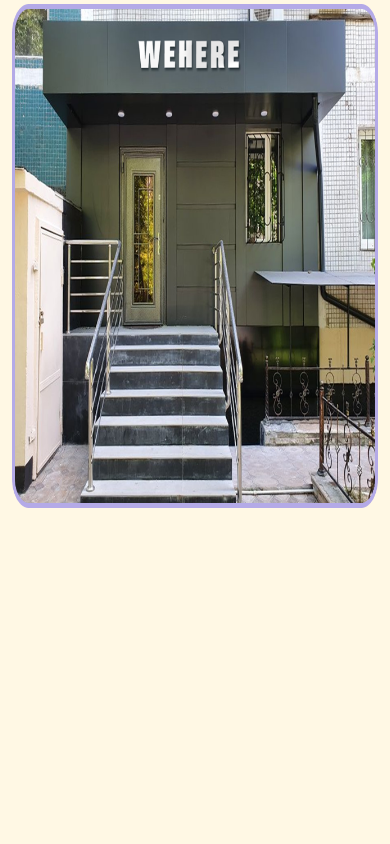
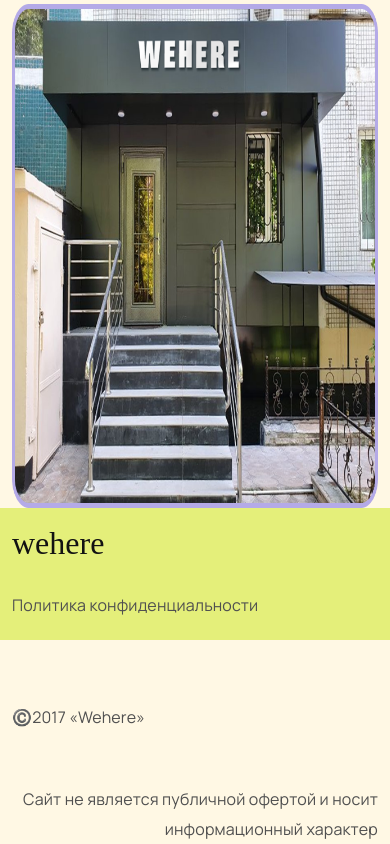
Before and after one commit to Sid232323/Wehere, a plain HTML site: page index.htm in a window 390 px wide. Shown: the part 7803-8647 px from the top of the page. Before the commit the page ends 8311 px from the top, so only its background shows below. Drawn offline with nearby package versions, Linux system fonts and the light colour scheme.

Commit message:
complete

```diff
--- a/index.htm
+++ b/index.htm
@@ -181,10 +181,21 @@
                         document.getElementById("pause").hidden = true;
                     }
                     function cat_1(){
-                        document.getElementById("cat").src="img/music/player/cat2.png"
+                        if(treck == 0){
+                            document.getElementById("cat").src="img/music/player/cat2.png"
+                        }
+                        else{
+                            document.getElementById("cat").src=" "
+                        }
+
                     }
                     function cat_2(){
-                        document.getElementById("cat").src="img/music/player/cat.png"
+                        if(treck >= 1){
+                            document.getElementById("cat").src="img/music/player/cat.png"
+                        }
+                        else{
+                            document.getElementById("cat").src=" "
+                        }
                     }
                    </script>
                 <audio id="audio" src="/music/track_1.mp3"></audio>
@@ -326,4 +337,21 @@
    </section>
 </body>
 <script src="js/player.js"></script>
+<footer class="footer">
+    <div class="container">
+        <div class="row">
+            <div class="footer_left col-md-3">
+                <h2>wehere</h2>
+                <div class="text">Политика конфиденциальности</div>
+            </div>
+            <div class="footer_copyright col-md-2 offset-md-2">
+                <div class="text">©️2017 «Wehere»</div>
+            </div>
+            <div class="footer_right col-md-4 offset-md-1">
+                <div class="text">Сайт не является публичной офертой
+                    и носит информационный характер</div>
+            </div>
+        </div>
+    </div>
+</footer>
 </html>
--- a/js/player.js
+++ b/js/player.js
@@ -4,13 +4,12 @@
 let btnPause = document.querySelector(".pause"); // Берём кнопку паузы
 let btnPrev = document.querySelector(".prev");   // Берём кнопку переключения предыдущего трека
 let btnNext = document.querySelector(".next");   // Берём кнопку переключение следующего трека
-
+let playerIMG = document.getElementById('cat'); //Берём изображение
 // Массив с названиями песен
 let playlist = [
     'track_1.mp3',
     'track_2.mp3',
 ];
-
 let treck; // Переменная с индексом трека
 
 // Событие перед загрузкой страницы
@@ -76,3 +75,22 @@
         switchTreck(treck); // Меняем песню
     }
 });
+function catIMG(){
+    if (treck == 0){
+        playerIMG.src = "img/music/player/cat.png";
+    }
+    else{
+        playerIMG.src = " ";
+    }
+}
+function catIMG2(){
+    if (treck >= 1){
+        playerIMG.src = "img/music/player/cat2.png";
+    }
+    else{playerIMG.src = " ";}
+
+}
+
+console.log(playlist)
+console.log(playerIMG)
+console.log(treck)
--- a/sass/_general.sass
+++ b/sass/_general.sass
@@ -416,3 +416,31 @@
 		margin-top: 40px
 		width: 651px
 		height: 504px
+.footer
+	height: 132px
+	background: #E4EF7A
+	.text
+		font-family: 'Manrope'
+		font-style: normal
+		font-weight: 400
+		font-size: 16px
+		line-height: 30px
+		letter-spacing: 0.01em
+		color: #505050
+	&_left
+		margin-top: 16px
+		h2
+			font-family: 'mr_ApexMk3'
+			font-style: normal
+			font-weight: 500
+			font-size: 32px
+			line-height: 38px
+			color: #121212
+		.text
+			margin-top: 28px
+	&_copyright
+		margin-top: 82px
+	&_right
+		margin-top: 52px
+		.text
+			text-align: right
```
Also changed, not shown: css/style.min.css, 1 other file.
